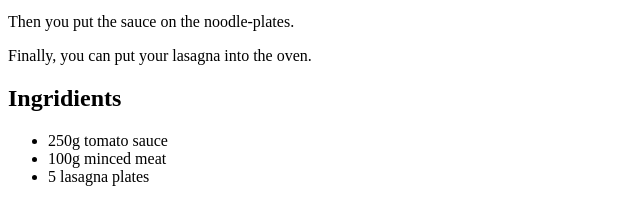
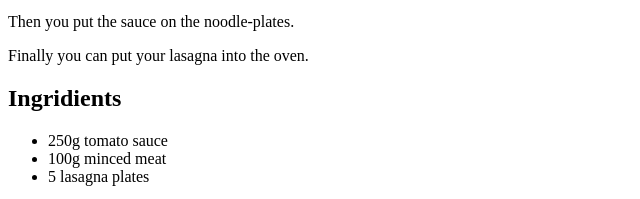
Before and after one commit to poolieh/odin-recipies, a plain HTML site: page recipes/lasagna.html in a window 1280 px wide. Shown: the part 427-626 px from the top of the page, 0-640 px from the left. Drawn offline with Linux system fonts and the light colour scheme.

Commit message:
VSCode test

```diff
--- a/recipes/lasagna.html
+++ b/recipes/lasagna.html
@@ -13,7 +13,7 @@
             <p>Everybody, not only orange cats, love lasagna. Here is an easy to cook recipie for homemade lasagna to make your mondays more surviable..</p>
             <p> At first, you should cook the sauce properly.</p>
             <p> Then you put the sauce on the noodle-plates.</p>
-            <p> Finally, you can put your lasagna into the oven.</p>
+            <p> Finally you can put your lasagna into the oven.</p>
 
             <h2> Ingridients</h2>
             <ul>
```
